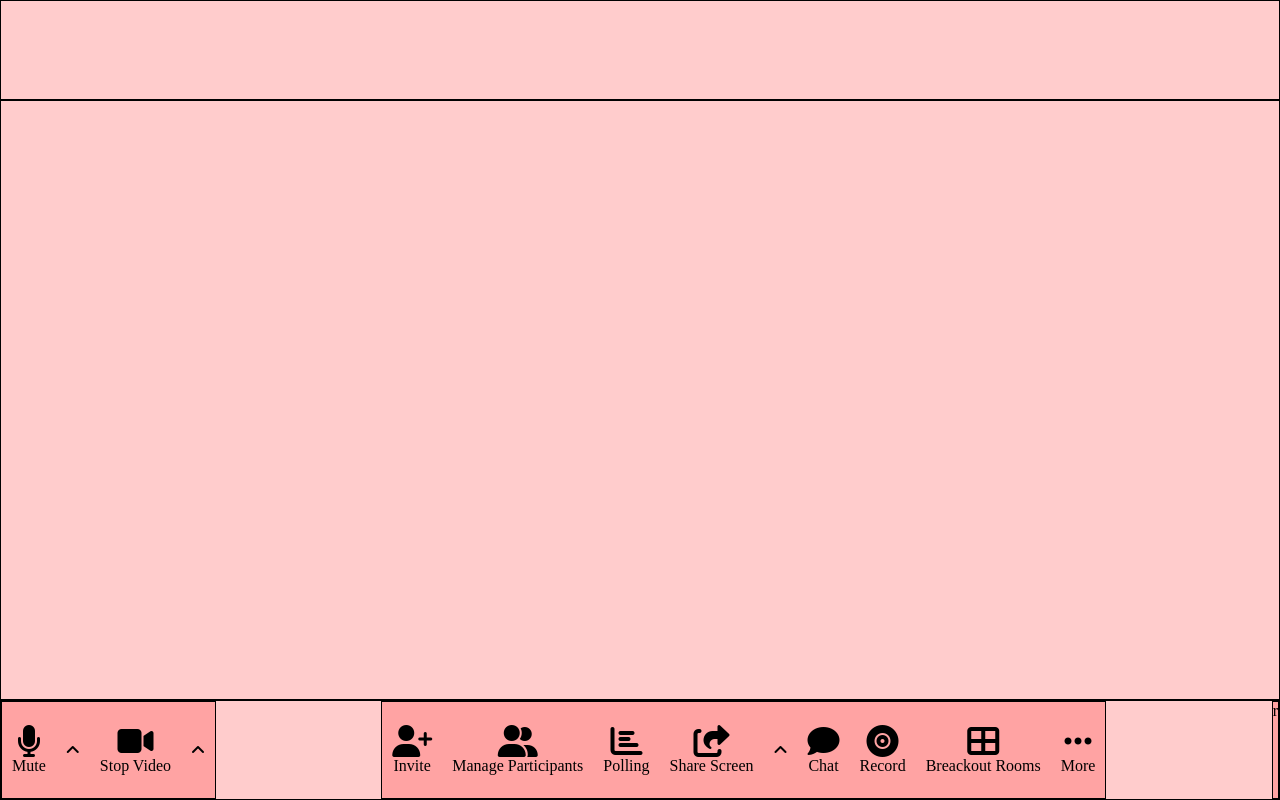
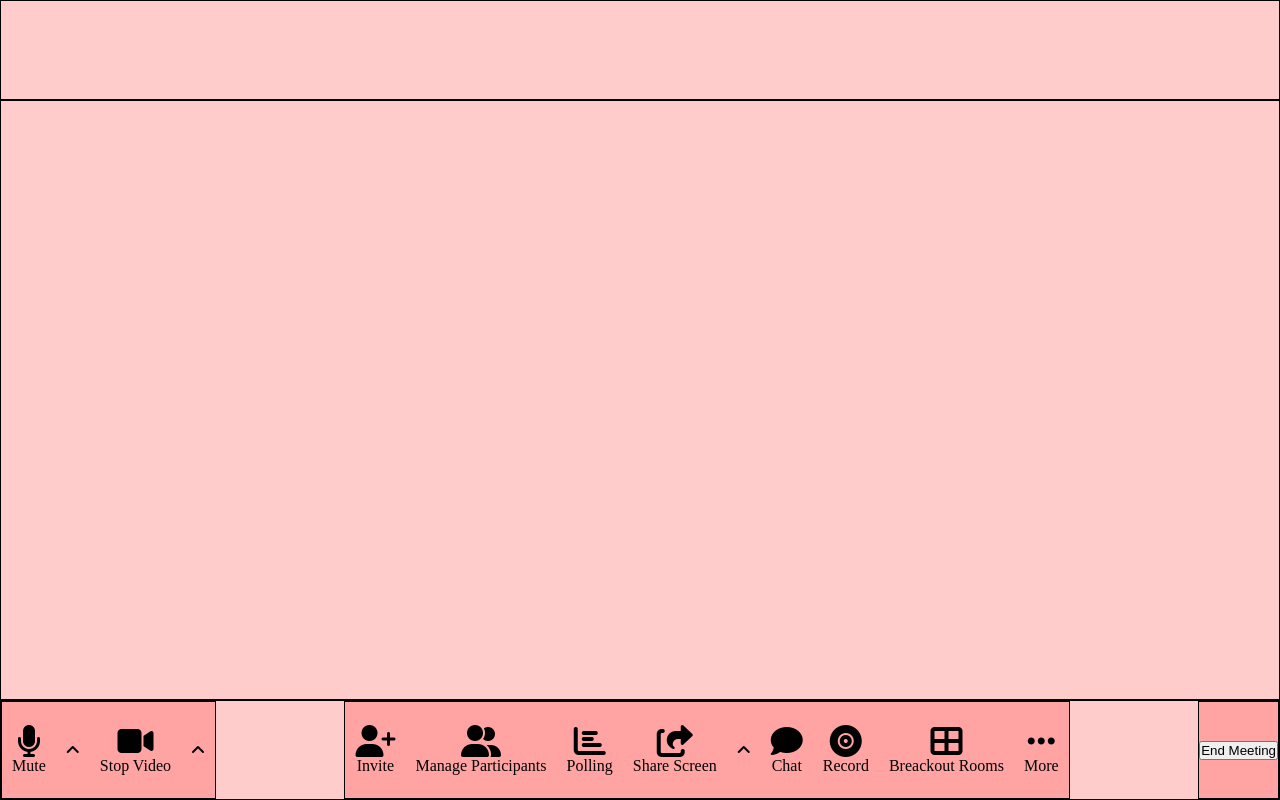
Before and after one commit to dmonteleo/html-css-zoom, a plain HTML site: page index.html in a window 1280 px wide. Drawn offline with Linux system fonts and the light colour scheme.

Commit message:
footer center and footer right

```diff
--- a/css/style.css
+++ b/css/style.css
@@ -29,14 +29,10 @@ footer .icon {
   margin: 5px;
 }
 
-.footer-left {
+.footer-left,
+.footer-center,
+.footer-right {
   display: flex;
   justify-content: space-around;
   align-items: center;
 }
-
-.footer-center {
-  display: flex;
-  justify-content: space-around;
-  align-items: center;
-}
--- a/index.html
+++ b/index.html
@@ -72,7 +72,9 @@
     </div>
     <!-- footer right -->
     <div class="footer-right debug">
-      r
+      <button>
+        End Meeting
+      </button>
     </div>
   </footer>
 </body>
```
